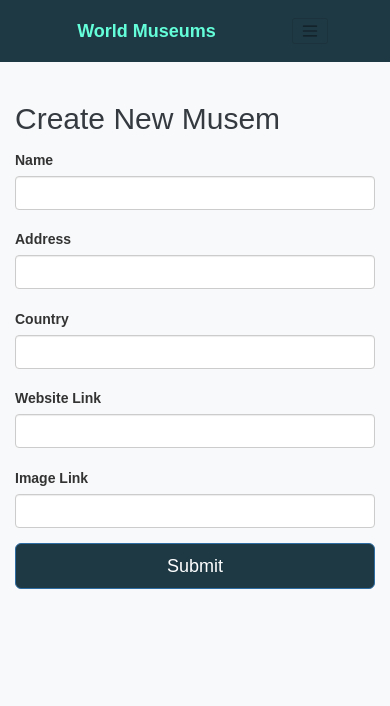
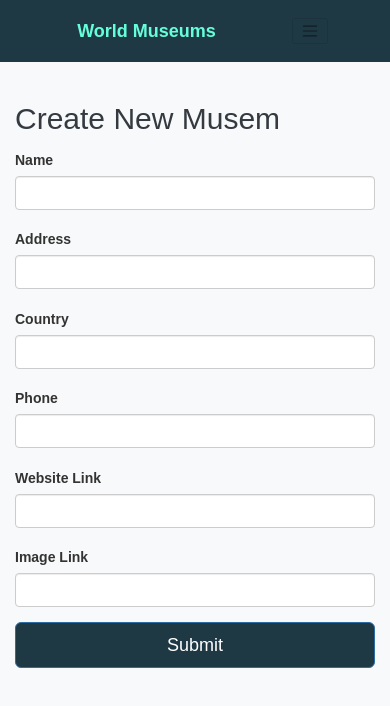
Before and after one commit to bingnayang/World_Museum, an Angular app in the folder worldmuseum-frontend/: page /create-museum in a window 390 px wide. Shown: the top 706 px of the page. Built offline with nearby package versions, Linux system fonts and the light colour scheme; a web font is replaced by a local one.

Commit message:
add phone to Museum, update class and component

```diff
--- a/worldmuseum-frontend/src/app/create-museum/create-museum.component.html
+++ b/worldmuseum-frontend/src/app/create-museum/create-museum.component.html
@@ -19,6 +19,12 @@
             <input type="text" class="form-control" id="country" name="country" [(ngModel)]="museum.country" required>
         </div>
     </div>
+    <div class="form-group row">
+        <label for="phone" class="col-sm-2 col-form-label">Phone</label>
+        <div class="col-sm-10">
+            <input type="text" class="form-control" id="phone" name="phone" [(ngModel)]="museum.phone" required>
+        </div>
+    </div>
 
     <div class="form-group row">
         <label for="website" class="col-sm-2 col-form-label">Website Link</label>
--- a/worldmuseum-frontend/src/app/museum.ts
+++ b/worldmuseum-frontend/src/app/museum.ts
@@ -4,5 +4,6 @@ export class Museum {
     address: string;
     country: string;
     website: string;
+    phone: string;
     image_link: string;
 }
--- a/worldmuseum-frontend/src/app/view-detail-museum/view-detail-museum.component.html
+++ b/worldmuseum-frontend/src/app/view-detail-museum/view-detail-museum.component.html
@@ -6,6 +6,12 @@
             <div class="card-header" style="background-color:#e9ecef;">Website</div>
             <div class="card-body">
                 <a class="card-title">{{ museum.website }}</a>
+            </div>
+        </div>
+        <div class="card bg-light mb-3">
+            <div class="card-header" style="background-color:#e9ecef;">Phone</div>
+            <div class="card-body">
+                <h5 class="card-title">{{ museum.phone }}</h5>
             </div>
         </div>
         <div class="card bg-light mb-3">
```
Also changed, not shown: 1 other file (tests, documents, lock files or other folders).
